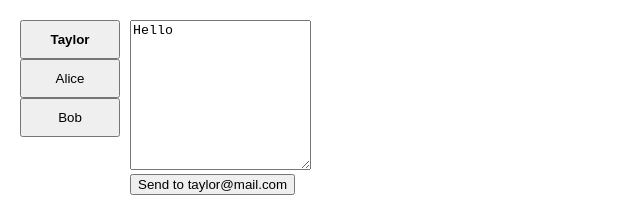
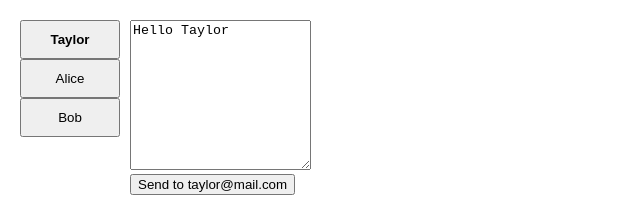
Before and after one commit to zcarc/beta-reactjs, a React (Create React App) app: page / in a window 1280 px wide. Shown: the top 220 px of the page, without its empty margins (0-640 px from the left). Built offline with nearby package versions, Linux system fonts and the light colour scheme.

Commit message:
Extracting State Logic into a Reducer: Restore input values when switching between tabs

```diff
--- a/src/App.js
+++ b/src/App.js
@@ -5,7 +5,7 @@ import { initialState, messengerReducer } from "./messengerReducer";
 
 export default function Messenger() {
   const [state, dispatch] = useReducer(messengerReducer, initialState);
-  const message = state.message;
+  const message = state.messages[state.selectedId];
   const contact = contacts.find((c) => c.id === state.selectedId);
   return (
     <div>
--- a/src/Chat.js
+++ b/src/Chat.js
@@ -12,13 +12,12 @@ export default function Chat({ contact, message, dispatch }) {
         }}
       />
       <br />
-      {/* The resulting behavior is the same.
-      But keep in mind that action types should ideally describe “what the user did” rather than “how you want the state to change”.
-      This makes it easier to later add more features. */}
       <button
         onClick={() => {
-          alert(`Sending ${message} to ${contact.email}`);
-          dispatch({ type: "sent_message" });
+          alert(`Sending "${message}" to ${contact.email}`);
+          dispatch({
+            type: "sent_message",
+          });
         }}
       >
         Send to {contact.email}
--- a/src/messengerReducer.js
+++ b/src/messengerReducer.js
@@ -1,6 +1,10 @@
 export const initialState = {
   selectedId: 0,
-  message: "Hello",
+  messages: {
+    0: "Hello Taylor",
+    1: "Hello Alice",
+    2: "Hello Bob",
+  },
 };
 
 export function messengerReducer(state, action) {
@@ -9,19 +13,24 @@ export function messengerReducer(state, action) {
       return {
         ...state,
         selectedId: action.contactId,
-        message: "",
       };
     }
     case "edited_message": {
       return {
         ...state,
-        message: action.message,
+        messages: {
+          ...state.messages,
+          [state.selectedId]: action.message,
+        },
       };
     }
     case "sent_message": {
       return {
         ...state,
-        message: "",
+        messages: {
+          ...state.messages,
+          [state.selectedId]: "",
+        },
       };
     }
     default: {
```
